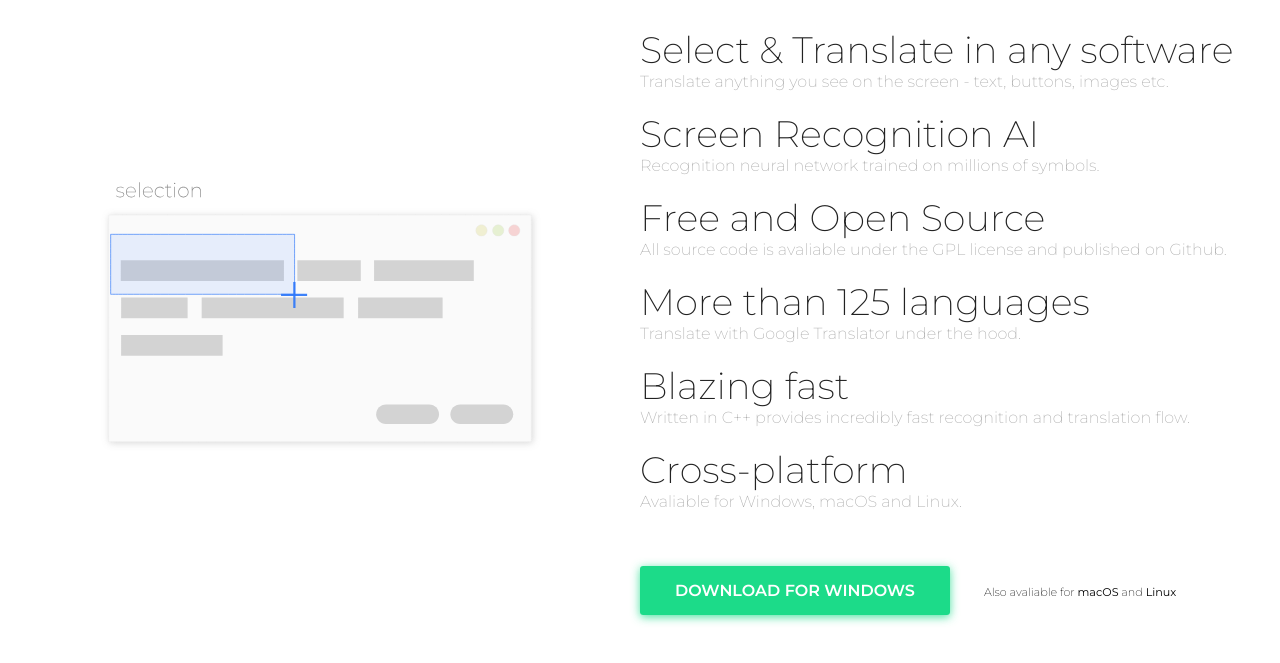
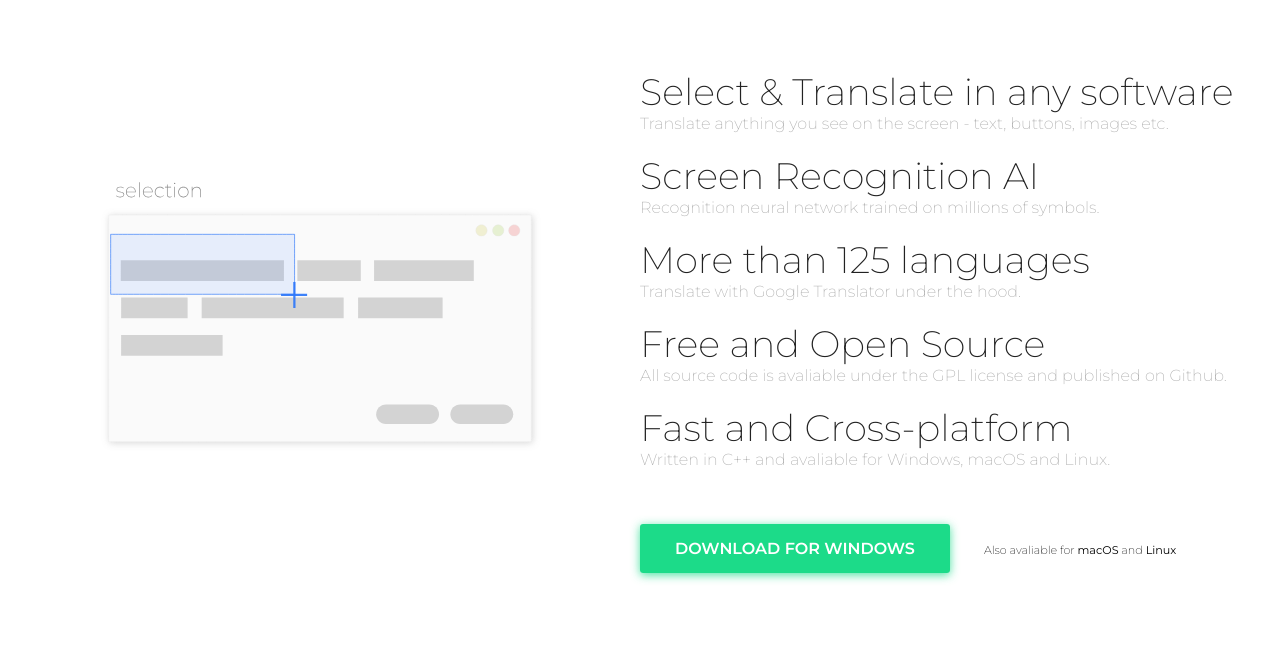
Before and after one commit to VisualTranslator/visualtranslator.github.io, a plain HTML site: page index.html in a window 1280 px wide. Shown: the part 87-750 px from the top of the page. Drawn offline with Linux system fonts and the light colour scheme.

Commit message:
Merge two features into the one

```diff
--- a/index.html
+++ b/index.html
@@ -22,20 +22,16 @@
           <span class="description">Recognition neural network trained on millions of symbols.</span>
         </div>
         <div class="feature">
+          <span class="title">More than 125 languages</span>
+          <span class="description">Translate with Google Translator under the hood.</span>
+        </div>
+        <div class="feature">
           <span class="title">Free and Open Source</span>
           <span class="description">All source code is avaliable under the GPL license and published on Github.</span>
         </div>
         <div class="feature">
-          <span class="title">More than 125 languages</span>
-          <span class="description">Translate with Google Translator under the hood.</span>
-        </div>
-        <div class="feature">
-          <span class="title">Blazing fast</span>
-          <span class="description">Written in C++ provides incredibly fast recognition and translation flow.</span>
-        </div>
-        <div class="feature">
-          <span class="title">Cross-platform</span>
-          <span class="description">Avaliable for Windows, macOS and Linux.</span>
+          <span class="title">Fast and Cross-platform</span>
+          <span class="description">Written in C++ and avaliable for Windows, macOS and Linux.</span>
         </div>
         <div class="download">
           <a class="button" href="/download">DOWNLOAD FOR WINDOWS</a>
```
